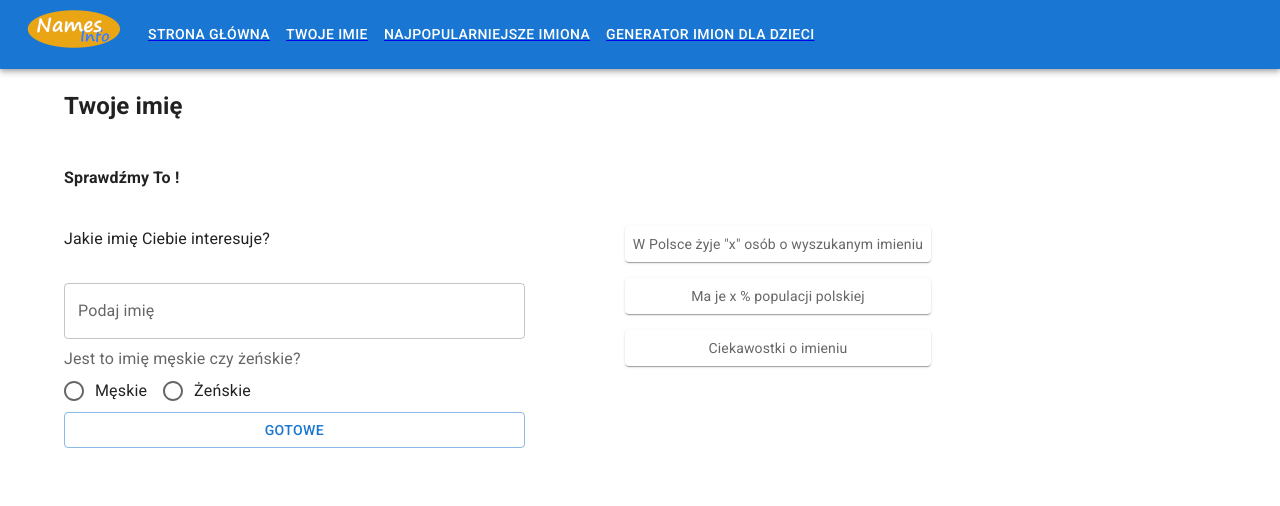
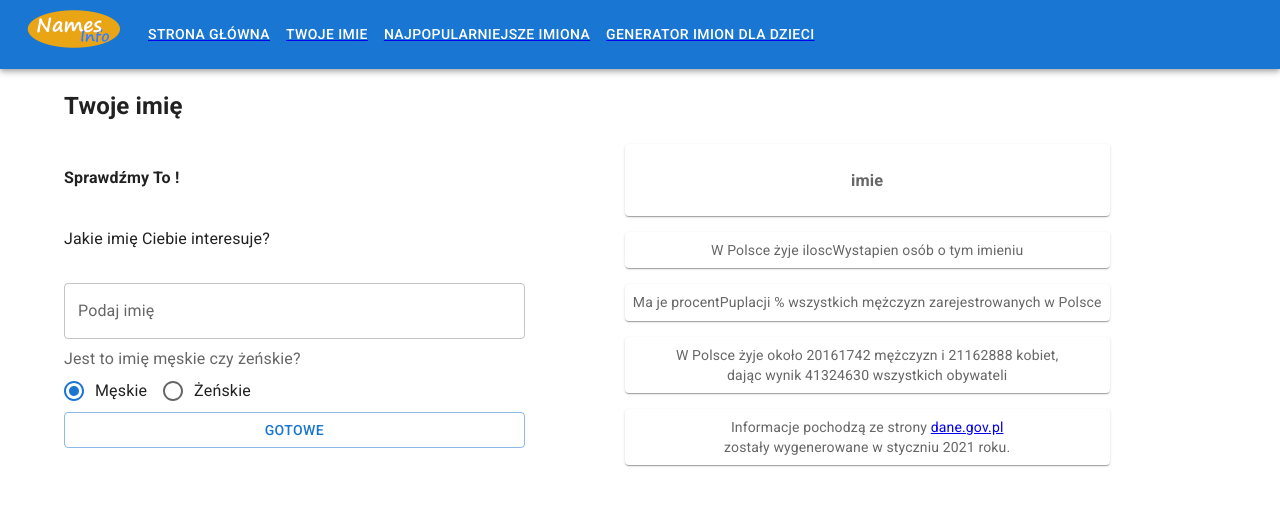
Before and after one commit to andro2ss/names_app, a React (Create React App) app: page /Twojeimie in a window 1280 px wide. Shown: the top 506 px of the page. Built offline with nearby package versions, Linux system fonts and the light colour scheme.

Commit message:
progress backup, logic done 80percent

```diff
--- a/src/components/pages/GenerateKidName/items/RowRadioButtonsGroup.js
+++ b/src/components/common/items/RowRadioButtonsGroup.js
@@ -5,34 +5,38 @@ import FormControlLabel from "@mui/material/FormControlLabel";
 import FormControl from "@mui/material/FormControl";
 import FormLabel from "@mui/material/FormLabel";
 
-export default function RowRadioButtonsGroup({ setGender, gender }) {
+export default function RowRadioButtonsGroup({
+  setSelectedArr,
+  selectedArr,
+  inputLabel,
+  inputValue,
+  formLabel,
+}) {
   const handleClickControlLabel = (e) => {
-    if (e.target.value === "male") setGender(0);
-    if (e.target.value === "female") setGender(1);
+    if (e.target.value === "male") setSelectedArr(0);
+    if (e.target.value === "female") setSelectedArr(1);
   };
 
   return (
     <FormControl>
-      <FormLabel id="demo-row-radio-buttons-group-label">
-        Jaka jest płeć dziecka?
-      </FormLabel>
+      <FormLabel>{formLabel}</FormLabel>
       <RadioGroup
         row
-        aria-labelledby="demo-row-radio-buttons-group-label"
+        aria-labelledby="row-radio-buttons-group-label"
         name="row-radio-buttons-group"
       >
         <FormControlLabel
-          checked={gender === 0}
-          value="male"
+          checked={selectedArr === 0}
+          value={inputValue[0]}
           control={<Radio />}
-          label="Chłopiec"
+          label={inputLabel[0]}
           onClick={handleClickControlLabel}
         />
         <FormControlLabel
-          checked={gender === 1}
-          value="female"
+          checked={selectedArr === 1}
+          value={inputValue[1]}
           control={<Radio />}
-          label="Dziewczynka"
+          label={inputLabel[1]}
           onClick={handleClickControlLabel}
         />
       </RadioGroup>
--- /dev/null
+++ b/src/components/functions/CorrectNameWrite.js
@@ -0,0 +1,12 @@
+export function correctNameWrite(name) {
+  let tempName = [...name];
+  let tempName2 = [];
+  tempName.forEach((letter, index) => {
+    if (index === 0) {
+      tempName2.push(letter.toUpperCase());
+    } else {
+      tempName2.push(letter.toLowerCase());
+    }
+  });
+  return tempName2.join("");
+}
--- /dev/null
+++ b/src/components/functions/TextFieldValidation.js
@@ -0,0 +1,11 @@
+export function textFieldValidation(name) {
+  const letters = /^[A-Za-ząćęłńóśźżĄĘŁŃÓŚŹŻ]+$/;
+  if (name.match(letters)) {
+    return true;
+  } else {
+    alert(
+      "Chyba kot Ci przebiegł po klawiaturze :) \nimiona nie zawierają liczb, ani znaków specjalnych\nProszę podaj imię ponownie "
+    );
+    return false;
+  }
+}
--- a/src/components/pages/GenerateKidName/GenerateKidName.js
+++ b/src/components/pages/GenerateKidName/GenerateKidName.js
@@ -38,8 +38,8 @@ function GenerateKidName() {
         <h2>Znajdź imię dla swojej pociechy</h2>{" "}
         <div className="generateKidName__container">
           <KidNameForm
-            setGender={setSelectedArr}
-            gender={selectedArr}
+            setSelectedArr={setSelectedArr}
+            selectedArr={selectedArr}
             rangeFilter={rangeFilter}
             setRangeFilter={setRangeFilter}
             setProgressStatus={setProgressStatus}
--- a/src/components/pages/GenerateKidName/items/KidNameForm.js
+++ b/src/components/pages/GenerateKidName/items/KidNameForm.js
@@ -1,13 +1,13 @@
 import { drawItem } from "../../../functions/DrawItem";
 import Box from "@mui/material/Box";
-import RowRadioButtonsGroup from "./RowRadioButtonsGroup";
+import RowRadioButtonsGroup from "../../../common/items/RowRadioButtonsGroup";
 import RangeSlider from "./RangeSlider";
 import Button from "@mui/material/Button";
 import React, { useState } from "react";
 
 export default function KidNameForm({
-  gender,
-  setGender,
+  selectedArr,
+  setSelectedArr,
   rangeFilter,
   setRangeFilter,
   setProgressStatus,
@@ -34,7 +34,13 @@ export default function KidNameForm({
         className="form__name"
       >
         <h4>Generator imion</h4>
-        <RowRadioButtonsGroup gender={gender} setGender={setGender} />
+        <RowRadioButtonsGroup
+          selectedArr={selectedArr}
+          setSelectedArr={setSelectedArr}
+          inputLabel={["Chłopca", "Dziewczynki"]}
+          inputValue={["male", "female"]}
+          formLabel={"Szukasz imienia dla:"}
+        />
         <p>Określ przedział popularności imienia</p>
         <RangeSlider
           rangeFilter={rangeFilter}
--- a/src/components/pages/YourName/YourName.js
+++ b/src/components/pages/YourName/YourName.js
@@ -12,14 +12,35 @@ YourNameForm.propTypes = {
 
 function YourName({ status, arrays, counters }) {
   const [name, setName] = useState("");
+  const [selectedArr, setSelectedArr] = useState(0);
+
+  const [nameData, setNameData] = useState([
+    "imie",
+    "iloscWystapien",
+    "procentPuplacji",
+    "ciekawostka",
+  ]);
 
   return (
     <>
       <div className="yourName">
         <h2>Twoje imię</h2>
         <div className="yourName__container">
-          <YourNameForm name={name} setName={setName} />
-          <YourNameStack />
+          <YourNameForm
+            name={name}
+            setName={setName}
+            setNameData={setNameData}
+            status={status}
+            arrays={arrays}
+            counters={counters}
+            selectedArr={selectedArr}
+            setSelectedArr={setSelectedArr}
+          />
+          <YourNameStack
+            nameData={nameData}
+            selectedArr={selectedArr}
+            counters={counters}
+          />
         </div>
       </div>
     </>
--- a/src/components/pages/YourName/items/YourNameForm.js
+++ b/src/components/pages/YourName/items/YourNameForm.js
@@ -1,20 +1,43 @@
 import Box from "@mui/material/Box";
 import TextField from "@mui/material/TextField";
-import FormControl from "@mui/material/FormControl";
-import FormLabel from "@mui/material/FormLabel";
-import RadioGroup from "@mui/material/RadioGroup";
-import FormControlLabel from "@mui/material/FormControlLabel";
-import Radio from "@mui/material/Radio";
 import Button from "@mui/material/Button";
 import React from "react";
+import RowRadioButtonsGroup from "../../../common/items/RowRadioButtonsGroup";
+import { correctNameWrite } from "../../../functions/CorrectNameWrite";
+import { textFieldValidation } from "../../../functions/TextFieldValidation";
 
-export function YourNameForm({ name, setName }) {
+export function YourNameForm({
+  name,
+  setName,
+  setNameData,
+  status,
+  arrays,
+  counters,
+  selectedArr,
+  setSelectedArr,
+}) {
   const handleChange = (event) => {
     setName(event.target.value);
   };
 
   const handleSubmit = (e) => {
     e.preventDefault();
+    if (textFieldValidation(name)) {
+      if (status === 2) {
+        let dataFromArray = arrays[selectedArr].filter(
+          (item) => item[0].toLowerCase() === name.toLowerCase()
+        );
+        if (dataFromArray.length > 0) {
+          setNameData([
+            correctNameWrite(name),
+            dataFromArray[0][1],
+            (dataFromArray[0][1] * 100) / counters[selectedArr],
+          ]);
+        } else {
+          alert("Nie znaleziono imienia");
+        }
+      }
+    }
   };
   return (
     <div className="yourName__form">
@@ -40,23 +63,13 @@ export function YourNameForm({ name, setName }) {
           value={name}
           onChange={handleChange}
         />
-        <FormControl>
-          <FormLabel id="demo-row-radio-buttons-group-label">
-            Jest to imię męskie czy żeńskie?
-          </FormLabel>
-          <RadioGroup
-            row
-            aria-labelledby="demo-row-radio-buttons-group-label"
-            name="row-radio-buttons-group"
-          >
-            <FormControlLabel value="male" control={<Radio />} label="Męskie" />
-            <FormControlLabel
-              value="female"
-              control={<Radio />}
-              label="Żeńskie"
-            />
-          </RadioGroup>
-        </FormControl>
+        <RowRadioButtonsGroup
+          selectedArr={selectedArr}
+          setSelectedArr={setSelectedArr}
+          inputLabel={["Męskie", "Żeńskie"]}
+          inputValue={["male", "female"]}
+          formLabel={"Jest to imię męskie czy żeńskie?"}
+        />
         <Button variant="outlined" type="submit">
           Gotowe
         </Button>
--- a/src/components/pages/YourName/items/YourNameStack.js
+++ b/src/components/pages/YourName/items/YourNameStack.js
@@ -2,7 +2,7 @@ import { drawItem } from "../../../functions/DrawItem";
 import Stack from "@mui/material/Stack";
 import React from "react";
 
-export function YourNameStack() {
+export function YourNameStack({ nameData, selectedArr, counters }) {
   const Item = drawItem();
   return (
     <Stack
@@ -11,9 +11,24 @@ export function YourNameStack() {
       alignItems="stretch"
       spacing={2}
     >
-      <Item>W Polsce żyje "x" osób o wyszukanym imieniu</Item>
-      <Item>Ma je x % populacji polskiej</Item>
-      <Item>Ciekawostki o imieniu</Item>
+      <Item>
+        <h3>{nameData[0]}</h3>
+      </Item>
+      <Item>W Polsce żyje {nameData[1]} osób o tym imieniu</Item>
+      <Item>
+        Ma je {nameData[2]} % wszystkich{" "}
+        {selectedArr === 0 ? "mężczyzn" : "kobiet"} zarejestrowanych w Polsce
+      </Item>
+      <Item>
+        W Polsce żyje około {counters[0]} mężczyzn i {counters[1]} kobiet,{" "}
+        <br />
+        dając wynik {counters[0] + counters[1]} wszystkich obywateli{" "}
+      </Item>
+      <Item>
+        Informacje pochodzą ze strony{" "}
+        <a href={"https://dane.gov.pl/"}>dane.gov.pl</a> <br />
+        zostały wygenerowane w styczniu 2021 roku.
+      </Item>
     </Stack>
   );
 }
```
